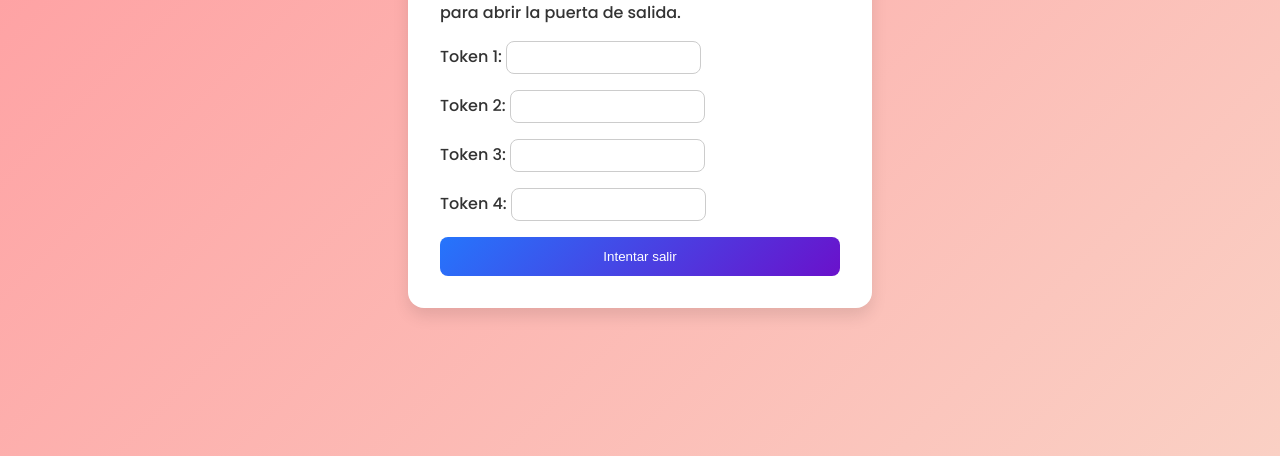
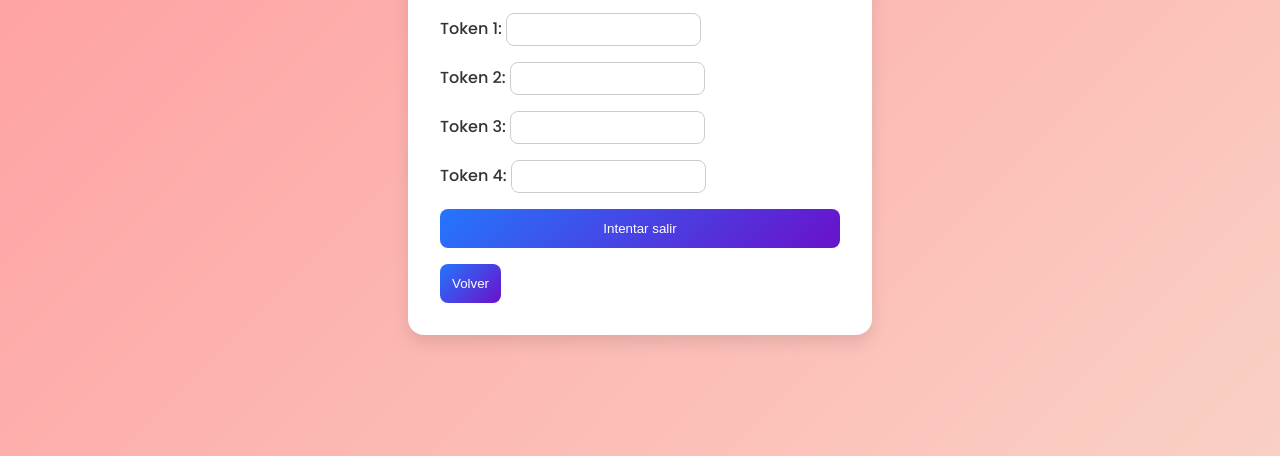
Before and after one commit to fjfdelahorra/scape-room, a plain HTML site: page formulario.html in a window 1280 px wide. Shown: the part 344-800 px from the top of the page. Drawn offline with nearby package versions, Linux system fonts and the light colour scheme.

Commit message:
Add back button to form page

```diff
--- a/formulario.html
+++ b/formulario.html
@@ -69,6 +69,8 @@
         <button type="submit">Intentar salir</button>
     </form>
 
+    <button type="button" style="margin-top: 1rem;" onclick="window.history.back()">Volver</button>
+
 </div>
 
     <script src="https://unpkg.com/vue@3/dist/vue.global.prod.js"></script>
```
